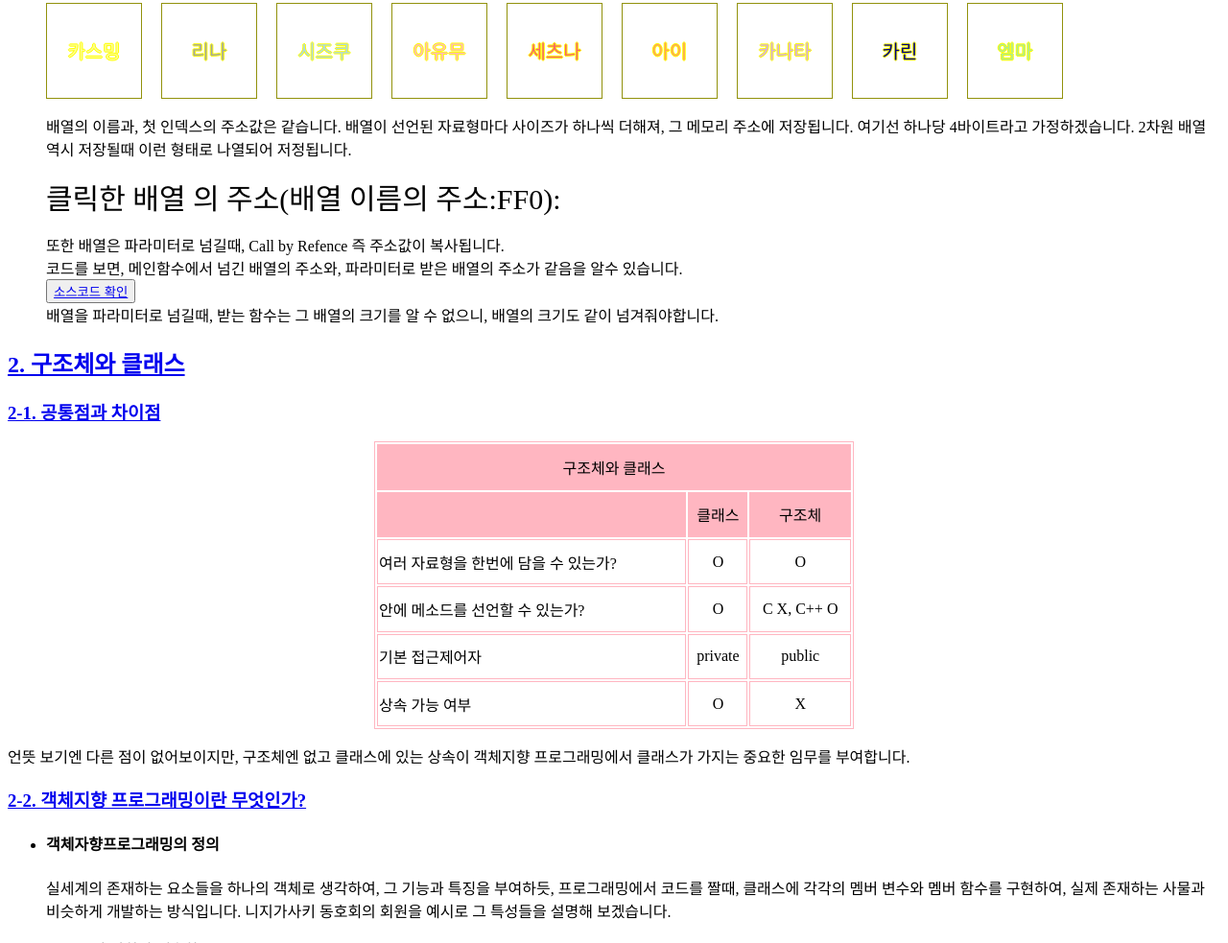
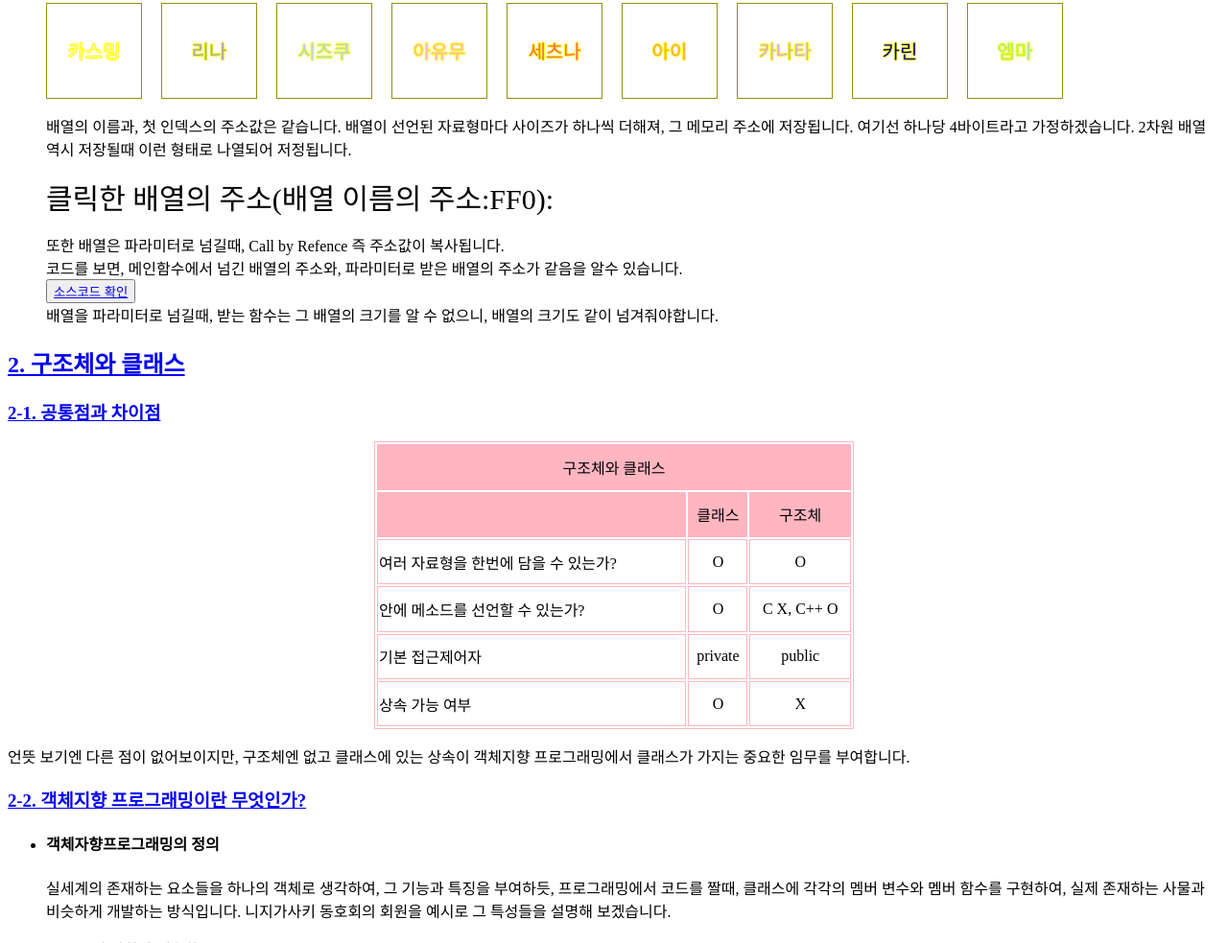
Before and after one commit to kurosawaruby0117/20181031--2-, a plain HTML site: page index.html in a window 1280 px wide. Shown: the part 1763-2746 px from the top of the page at 96% size. Drawn offline with Linux system fonts and the light colour scheme.

Commit message:
Update index.html

```diff
--- a/index.html
+++ b/index.html
@@ -138,7 +138,7 @@
                         배열의 이름과, 첫 인덱스의 주소값은 같습니다. 배열이 선언된 자료형마다 사이즈가 하나씩 더해져, 그 메모리 주소에
                         저장됩니다. 여기선 하나당 4바이트라고 가정하겠습니다. 2차원 배열 역시 저장될때 이런 형태로 나열되어 저정됩니다.
                     </p>
-                    <div style="font-size: 30px;">클릭한 배열 의 주소(배열 이름의 주소:FF0):<span id="showingArrayAddress"></span></div>
+                    <div style="font-size: 30px;">클릭한 배열의 주소(배열 이름의 주소:FF0):<span id="showingArrayAddress"></span></div>
                     <p>
                         또한 배열은 파라미터로 넘길때, Call by Refence 즉 주소값이 복사됩니다.<br> 코드를 보면, 메인함수에서 넘긴 배열의 주소와, 파라미터로 받은 배열의 주소가 같음을 알수 있습니다.<br>
                         <button><a href="https://repl.it/@GoldenRuby/ThoroughOrderlyLocations#main.cpp" target="_blank">소스코드 확인</a></button><br>
```
